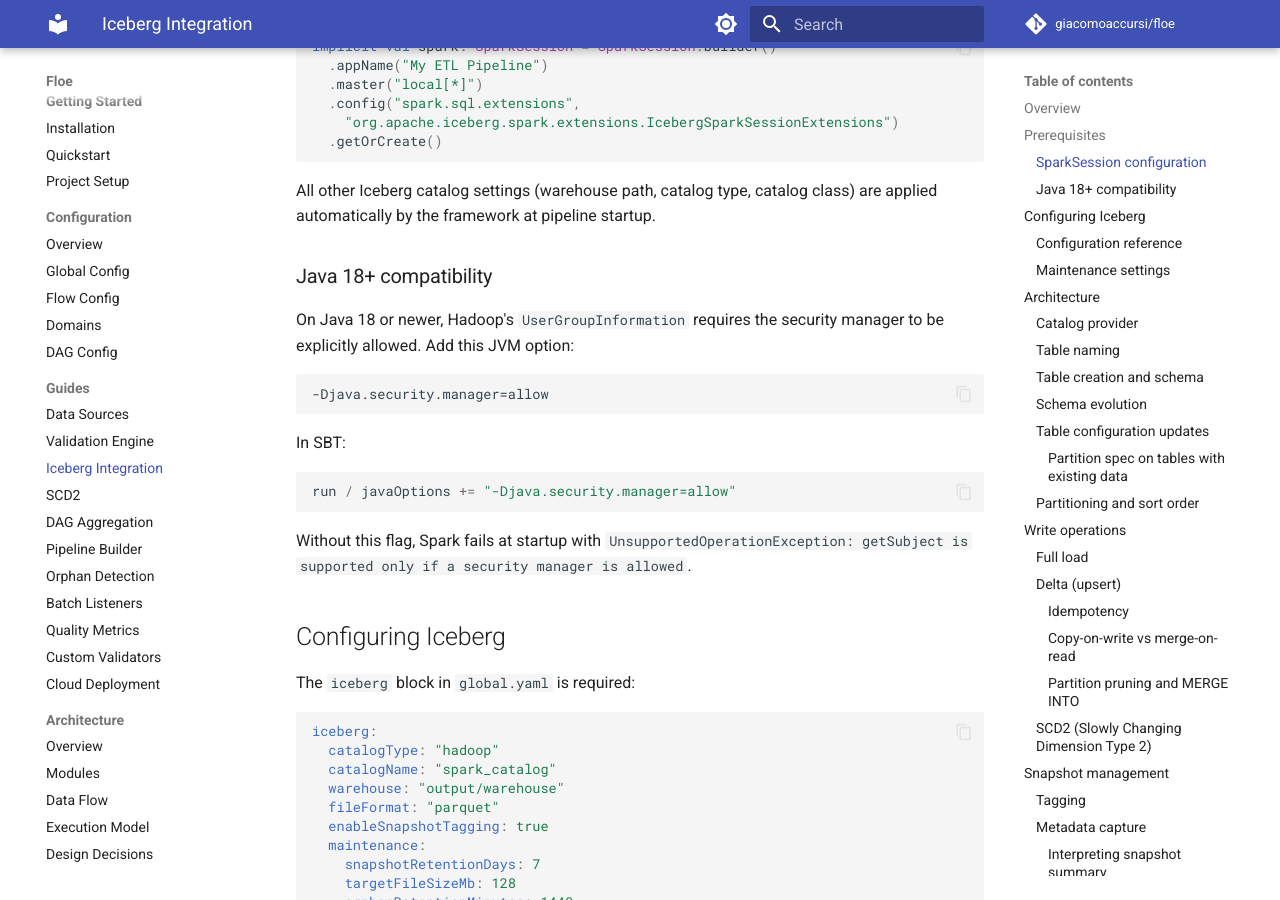
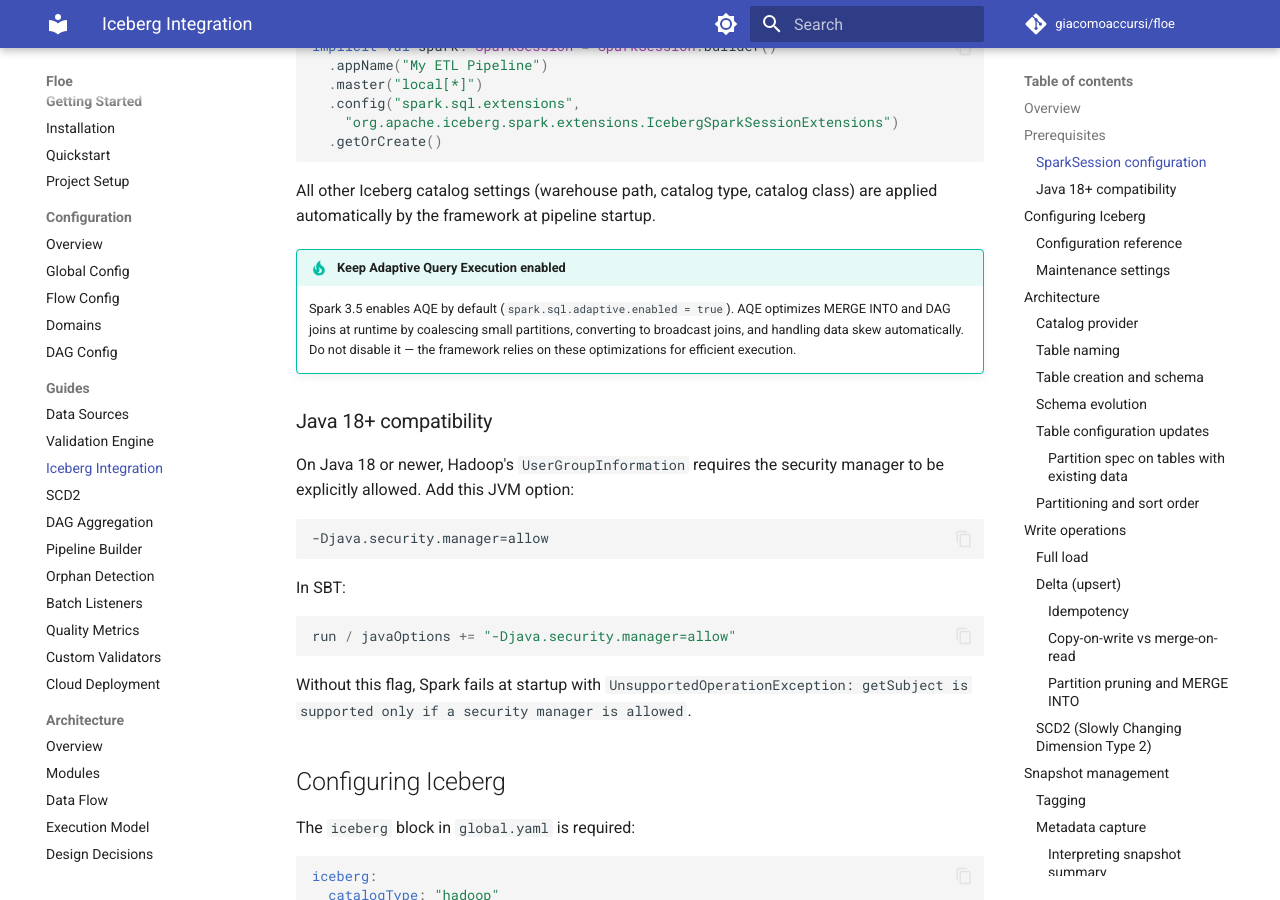
Before and after one commit to giacomoaccursi/Floe, an MkDocs documentation site: the page built from site-docs/guides/iceberg.md, in a window 1280 px wide and 900 px high, scrolled down 629 px. Built offline with MkDocs 1.6.1 and Material for MkDocs 9.7.7, drawn with Linux system fonts in a browser that asks for light colours; comment, search, counter and statistics services are not loaded.

Commit message:
docs(iceberg): add AQE and partition transform tips

````diff
--- a/site-docs/guides/iceberg.md
+++ b/site-docs/guides/iceberg.md
@@ -22,6 +22,9 @@ implicit val spark: SparkSession = SparkSession.builder()
 ```
 
 All other Iceberg catalog settings (warehouse path, catalog type, catalog class) are applied automatically by the framework at pipeline startup.
+
+!!!tip "Keep Adaptive Query Execution enabled"
+    Spark 3.5 enables AQE by default (`spark.sql.adaptive.enabled = true`). AQE optimizes MERGE INTO and DAG joins at runtime by coalescing small partitions, converting to broadcast joins, and handling data skew automatically. Do not disable it — the framework relies on these optimizations for efficient execution.
 
 ### Java 18+ compatibility
 
````
